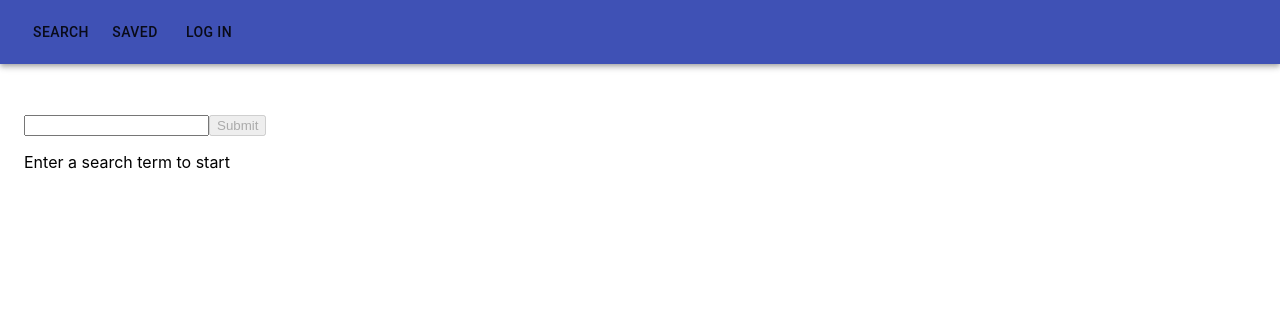
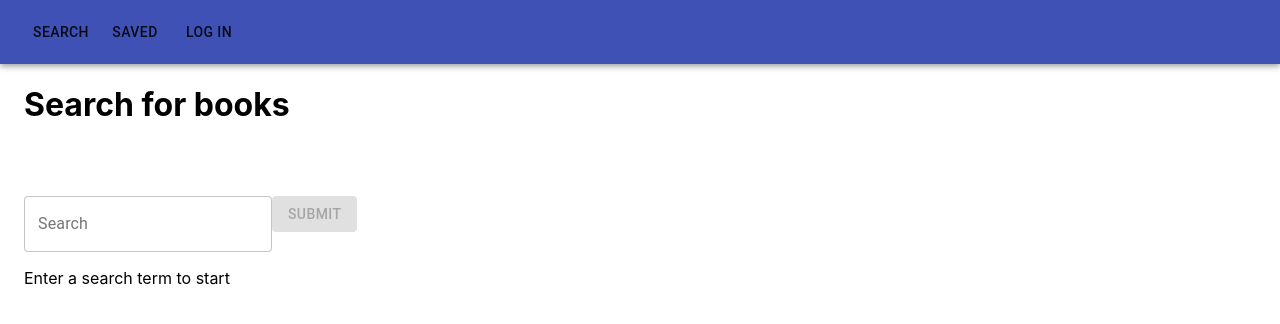
Before and after one commit to jacobzirbel/google-books-search, a React (Create React App) app in the folder client/: page /search in a window 1280 px wide. Shown: the top 324 px of the page. Built offline with nearby package versions, Linux system fonts and the light colour scheme; the HTML template or start-up script is replaced by a standard one.

Commit message:
style search/save

```diff
--- a/client/src/App.js
+++ b/client/src/App.js
@@ -58,6 +58,7 @@ const App = () => {
             <Route path="/search" component={Search} />
           </Container>
         </Router>
+        <div style={{ height: "50px" }}></div>
       </UserContext.Provider>
     </>
   );
--- a/client/src/components/BookCard.js
+++ b/client/src/components/BookCard.js
@@ -4,6 +4,7 @@ import CardActions from "@material-ui/core/CardActions";
 import CardContent from "@material-ui/core/CardContent";
 import CardHeader from "@material-ui/core/CardHeader";
 import Button from "@material-ui/core/Button";
+import Paper from "@material-ui/core/Paper";
 
 const BookCard = (props) => {
   const { handleBookSave, handleBookRemove, saved, loggedIn, book } = props;
@@ -14,57 +15,51 @@ const BookCard = (props) => {
     if (!saved) handleBookSave(book);
   };
 
-  const buttonIfLoggedIn = loggedIn ? (
+  const saveButtonStyle = {
+    backgroundColor: saved && "red",
+    marginLeft: "8px",
+    marginRight: "8px",
+  };
+
+  const buttonIfLoggedIn = (
     <Button
       variant="contained"
       color="primary"
-      style={{ backgroundColor: saved && "red" }}
+      style={saveButtonStyle}
       onClick={handleClick}
     >
       {saved ? "Remove" : "Save"}
     </Button>
-  ) : null;
+  );
 
-  const buttonIfLink = link ? (
+  const buttonIfLink = (
     <Button variant="contained" color="primary">
       <a href={link} style={{ color: "white" }}>
         {link ? "View" : "No link found"}
       </a>
     </Button>
-  ) : null;
+  );
+
   const authorsText = authors
-    ? authors
-        .map((a, i) => {
-          return (i === 0 ? " " : ", ") + a;
-        })
-        .join("")
+    ? authors.map((a, i) => (i === 0 ? " " : ", ") + a).join("")
     : "No authors found";
 
   return (
-    <Card
-      style={{
-        width: "100%",
-      }}
-    >
+    <Paper style={{ marginTop: "30px" }}>
+      <Card>
         <CardHeader title={title || "No title found"} subheader={authorsText} />
-      <div
-        style={{
-          display: "flex",
-          flexFlow: "row nowrap",
-          justifyContent: "space-between",
-          alignItems: "center",
-        }}
-      >
+        <div>
           <CardContent>
             {image ? <img src={image} alt="book" /> : null}
           </CardContent>
           <CardContent>{description}</CardContent>
           <CardActions>
-          {buttonIfLoggedIn}
-          {buttonIfLink}
+            {loggedIn ? buttonIfLoggedIn : null}
+            {link ? buttonIfLink : null}
           </CardActions>
         </div>
       </Card>
+    </Paper>
   );
 };
 
--- a/client/src/components/NavBar.js
+++ b/client/src/components/NavBar.js
@@ -56,7 +56,7 @@ const NavBar = ({ handleLogin, handleLogout, loggedIn }) => {
           />
         </Toolbar>
       </AppBar>
-      <div style={{ height: "50px" }}></div>
+      {/* <div style={{ height: "50px" }}></div> */}
     </div>
   );
 };
--- a/client/src/components/Saved.js
+++ b/client/src/components/Saved.js
@@ -24,6 +24,7 @@ const Saved = () => {
   const userIsLoggedInJsx = savedBooks.length ? savedBooksJsx : noBooksSavedJsx;
   return (
     <>
+      <h1>Saved Books</h1>
       {user ? userIsLoggedInJsx : <h1>You must be logged in to save books</h1>}
     </>
   );
--- a/client/src/components/Search.js
+++ b/client/src/components/Search.js
@@ -2,6 +2,8 @@ import React, { useContext, useState } from "react";
 import UserContext from "../context/user-context";
 import API from "../util/API";
 import BookCard from "./BookCard";
+import TextField from "@material-ui/core/TextField";
+import Button from "@material-ui/core/Button";
 
 const Search = () => {
   const { user, savedBooks, setSavedBooks } = useContext(UserContext);
@@ -36,10 +38,23 @@ const Search = () => {
 
   return (
     <>
-      <input value={searchQuery} onChange={handleInputChange} />
-      <button onClick={handleSubmit} disabled={!searchQuery}>
+      <h1>Search for books</h1>
+      <div id="push" style={{ height: "50px" }} />
+      <TextField
+        value={searchQuery}
+        onChange={handleInputChange}
+        label="Search"
+        variant="outlined"
+      />
+      {/* <input value={searchQuery} onChange={handleInputChange} /> */}
+      <Button
+        onClick={handleSubmit}
+        disabled={!searchQuery}
+        variant="contained"
+        color="primary"
+      >
         Submit
-      </button>
+      </Button>
       {searchResults.length ? (
         searchResults.map((book) => (
           <BookCard
@@ -52,7 +67,7 @@ const Search = () => {
           />
         ))
       ) : (
-        <p>Enter a search term to start</p>
+        <p>{searchQuery ? "" : "Enter a search term to start"}</p>
       )}
     </>
   );
```
Lines whose indentation alone changed are shown as unchanged.
